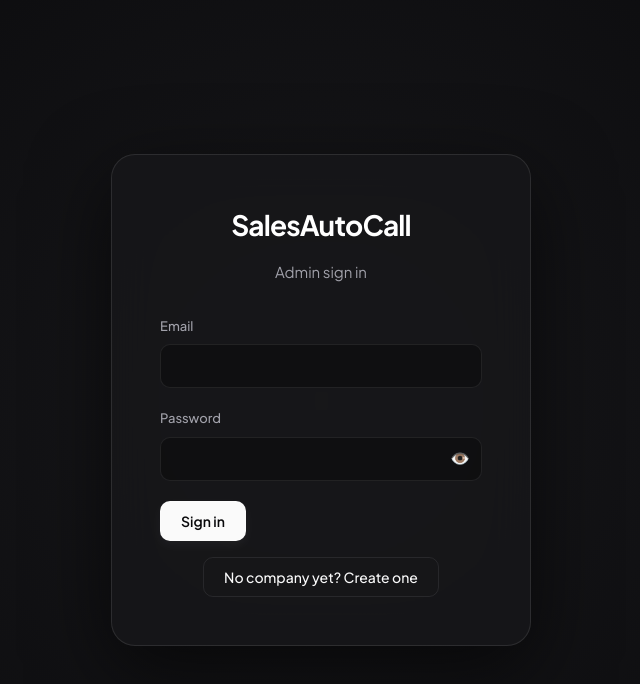
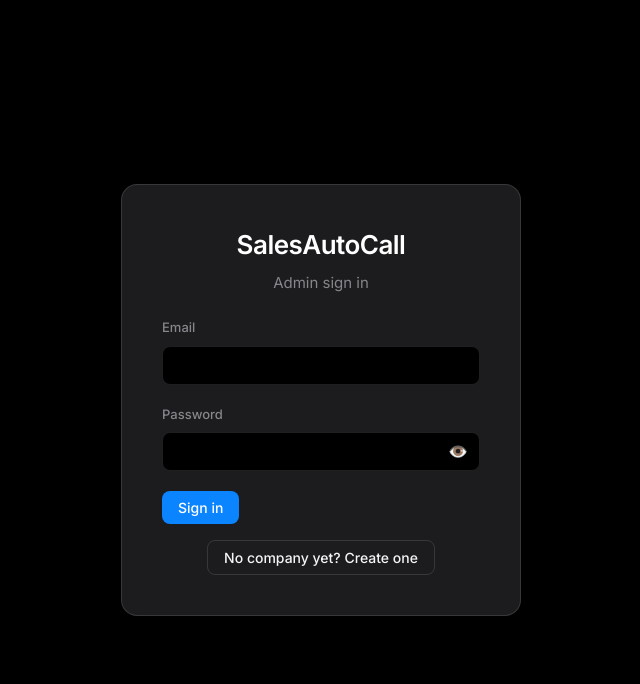
Before and after one commit to fadoomotivation-pixel/Android-auto-call, a Next.js app in the folder admin/: page /login in a window 1280 px wide. Shown: the top 684 px of the page, without its empty margins (319-959 px from the left). Built offline with nearby package versions, Linux system fonts and the light colour scheme.

Commit message:
Refine design system to Apple Pro Dark Mode aesthetics

```diff
--- a/admin/app/globals.css
+++ b/admin/app/globals.css
@@ -1,27 +1,28 @@
-@import url('https://fonts.googleapis.com/css2?family=Plus+Jakarta+Sans:wght@300;400;500;600;700&display=swap');
+@import url('https://fonts.googleapis.com/css2?family=Inter:wght@400;500;600;700&display=swap');
 
 @tailwind components;
 @tailwind utilities;
 
 :root {
-  --bg: #09090b; /* Very dark zinc */
-  --panel: rgba(24, 24, 27, 0.65); /* Translucent zinc-900 */
-  --panel-hover: rgba(39, 39, 42, 0.8);
-  --panel-2: rgba(39, 39, 42, 0.5);
-  --border: rgba(255, 255, 255, 0.08);
-  --border-focus: rgba(16, 185, 129, 0.4);
-  --text: #fafafa;
-  --muted: #a1a1aa;
-  --accent: #10b981; /* Emerald 500 */
-  --accent-hover: #059669; /* Emerald 600 */
-  --accent-glow: rgba(16, 185, 129, 0.15);
+  /* Apple Pro Dark Mode Palette */
+  --bg: #000000;
+  --panel: #1C1C1E;
+  --panel-hover: #2C2C2E;
+  --panel-2: #2C2C2E;
+  --border: rgba(255, 255, 255, 0.12);
+  --border-focus: #0A84FF;
+  --text: #F5F5F7;
+  --muted: #86868B;
+  --accent: #0A84FF;
+  --accent-hover: #0070E0;
+  --accent-glow: rgba(10, 132, 255, 0.15);
 
-  --good: #10b981;
-  --warn: #f59e0b;
-  --bad: #ef4444;
+  --good: #30D158; /* iOS Dark Green */
+  --warn: #FF9F0A; /* iOS Dark Orange */
+  --bad: #FF453A; /* iOS Dark Red */
 
-  --shadow-float: 0 8px 32px rgba(0, 0, 0, 0.4);
-  --shadow-glow: 0 0 24px var(--accent-glow);
+  --shadow-float: 0 16px 40px rgba(0, 0, 0, 0.8);
+  --shadow-glow: none;
 }
 
 * { box-sizing: border-box; }
@@ -30,17 +31,15 @@ html, body {
   margin: 0;
   padding: 0;
   background: var(--bg);
-  background-image: radial-gradient(ellipse at 50% -20%, rgba(16, 185, 129, 0.05) 0%, transparent 50%),
-                    radial-gradient(ellipse at bottom, #18181b, #09090b 80%);
-  background-attachment: fixed;
   color: var(--text);
-  font-family: 'Plus Jakarta Sans', -apple-system, BlinkMacSystemFont, "Segoe UI", Roboto, sans-serif;
+  font-family: 'Inter', -apple-system, BlinkMacSystemFont, "Segoe UI", Roboto, sans-serif;
   font-size: 14px;
-  line-height: 1.6;
+  line-height: 1.5;
   -webkit-font-smoothing: antialiased;
+  -moz-osx-font-smoothing: grayscale;
 }
 
-a { color: var(--text); text-decoration: none; transition: all 0.2s cubic-bezier(0.4, 0, 0.2, 1); }
+a { color: var(--text); text-decoration: none; transition: color 0.2s ease; }
 a:hover { color: var(--accent); }
 
 /* --- App Layout --- */
@@ -48,73 +47,57 @@ a:hover { color: var(--accent); }
 
 .sidebar {
   width: 260px;
-  background: rgba(9, 9, 11, 0.8);
-  backdrop-filter: blur(20px);
-  -webkit-backdrop-filter: blur(20px);
+  background: rgba(28, 28, 30, 0.75);
+  backdrop-filter: blur(40px);
+  -webkit-backdrop-filter: blur(40px);
   border-right: 1px solid var(--border);
   padding: 24px 16px;
   display: flex;
   flex-direction: column;
   gap: 4px;
   z-index: 10;
-  box-shadow: 1px 0 24px rgba(0, 0, 0, 0.2);
 }
-.sidebar h1 { font-size: 16px; margin: 0 0 32px 12px; font-weight: 700; color: #fff; letter-spacing: 0.01em; display: flex; align-items: center; gap: 8px;}
+.sidebar h1 { font-size: 16px; margin: 0 0 32px 12px; font-weight: 700; color: #fff; letter-spacing: -0.01em; display: flex; align-items: center; gap: 8px;}
 .sidebar a {
   color: var(--muted);
-  padding: 10px 16px;
-  border-radius: 10px;
+  padding: 8px 12px;
+  border-radius: 8px;
   display: block;
   font-weight: 500;
   font-size: 14px;
   transition: all 0.2s ease;
   border: 1px solid transparent;
 }
-.sidebar a:hover { background: rgba(255, 255, 255, 0.03); color: var(--text); }
+.sidebar a:hover { background: rgba(255, 255, 255, 0.05); color: var(--text); }
 .sidebar a.active {
-  background: linear-gradient(90deg, rgba(16, 185, 129, 0.1) 0%, transparent 100%);
-  color: var(--text);
-  border-left: 2px solid var(--accent);
-  border-radius: 4px 10px 10px 4px;
+  background: var(--accent);
+  color: #fff;
   font-weight: 600;
 }
 .sidebar .spacer { flex: 1; }
 
 .main { flex: 1; padding: 40px 48px; max-width: 1400px; margin: 0 auto; width: 100%; position: relative; z-index: 1; }
-.main h2 { margin: 0 0 8px; font-size: 28px; font-weight: 600; letter-spacing: -0.03em; color: #fff; }
+.main h2 { margin: 0 0 6px; font-size: 28px; font-weight: 700; letter-spacing: -0.03em; color: #fff; }
 .subtitle { color: var(--muted); margin: 0 0 32px; font-size: 15px; font-weight: 400; }
 
 /* --- Bento Grid / Cards --- */
-.cards { display: grid; grid-template-columns: repeat(auto-fit, minmax(220px, 1fr)); gap: 20px; margin-bottom: 32px; }
+.cards { display: grid; grid-template-columns: repeat(auto-fit, minmax(220px, 1fr)); gap: 16px; margin-bottom: 32px; }
 .card {
   background: var(--panel);
-  backdrop-filter: blur(12px);
-  -webkit-backdrop-filter: blur(12px);
   border: 1px solid var(--border);
-  border-radius: 16px;
-  padding: 24px;
-  box-shadow: 0 4px 12px rgba(0, 0, 0, 0.1);
-  transition: all 0.3s cubic-bezier(0.4, 0, 0.2, 1);
+  border-radius: 12px;
+  padding: 20px;
+  box-shadow: 0 4px 12px rgba(0, 0, 0, 0.4);
+  transition: all 0.2s ease;
   position: relative;
   overflow: hidden;
 }
-.card::before {
-  content: "";
-  position: absolute;
-  top: 0; left: 0; right: 0; height: 1px;
-  background: linear-gradient(90deg, transparent, rgba(255,255,255,0.1), transparent);
-  opacity: 0; transition: opacity 0.3s ease;
+.card:hover {
+  border-color: rgba(255,255,255,0.2);
 }
-.card:hover {
-  transform: translateY(-2px);
-  box-shadow: var(--shadow-float);
-  border-color: rgba(255,255,255,0.15);
-  background: var(--panel-hover);
-}
-.card:hover::before { opacity: 1; }
 
-.card .label { color: var(--muted); font-size: 12px; font-weight: 600; text-transform: uppercase; letter-spacing: 0.05em; margin-bottom: 8px; }
-.card .value { font-size: 36px; font-weight: 700; color: #fff; letter-spacing: -0.04em; line-height: 1; }
+.card .label { color: var(--muted); font-size: 13px; font-weight: 500; margin-bottom: 4px; }
+.card .value { font-size: 32px; font-weight: 700; color: #fff; letter-spacing: -0.03em; line-height: 1; }
 
 /* --- Tables --- */
 table {
@@ -122,84 +105,76 @@ table {
   border-collapse: separate;
   border-spacing: 0;
   background: var(--panel);
-  backdrop-filter: blur(12px);
-  border-radius: 16px;
+  border-radius: 12px;
   border: 1px solid var(--border);
   overflow: hidden;
-  box-shadow: 0 4px 20px rgba(0, 0, 0, 0.2);
 }
-th, td { text-align: left; padding: 16px 24px; border-bottom: 1px solid rgba(255, 255, 255, 0.04); font-size: 14px; }
-th { color: var(--muted); font-weight: 600; font-size: 12px; text-transform: uppercase; letter-spacing: 0.05em; background: rgba(0, 0, 0, 0.2); border-bottom: 1px solid rgba(255, 255, 255, 0.08); }
+th, td { text-align: left; padding: 14px 20px; border-bottom: 1px solid var(--border); font-size: 14px; }
+th { color: var(--muted); font-weight: 500; font-size: 13px; background: rgba(0, 0, 0, 0.2); border-bottom: 1px solid var(--border); }
 tr:last-child td { border-bottom: none; }
-tr:hover td { background: rgba(255, 255, 255, 0.03); }
-.hover-row:hover { background: rgba(255, 255, 255, 0.05) !important; box-shadow: inset 2px 0 0 var(--accent); }
+.hover-row { transition: background 0.15s ease; }
+.hover-row:hover { background: rgba(255, 255, 255, 0.04) !important; }
 
 /* --- Buttons & Inputs --- */
 .field { margin-bottom: 20px; }
 .field label { display: block; font-size: 13px; font-weight: 500; color: var(--muted); margin-bottom: 8px; }
 .field input, .field select, .field textarea, input, select, textarea {
-  width: 100%; padding: 12px 16px; border-radius: 10px; font-family: inherit; font-size: 14px;
-  border: 1px solid var(--border); background: rgba(0, 0, 0, 0.3); color: var(--text);
-  transition: all 0.2s cubic-bezier(0.4, 0, 0.2, 1);
+  width: 100%; padding: 10px 14px; border-radius: 8px; font-family: inherit; font-size: 14px;
+  border: 1px solid var(--border); background: #000000; color: var(--text);
+  transition: all 0.2s ease;
   outline: none;
 }
 .field input:focus, .field select:focus, .field textarea:focus, input:focus, select:focus, textarea:focus {
   border-color: var(--accent);
-  background: rgba(0, 0, 0, 0.5);
-  box-shadow: 0 0 0 3px rgba(16, 185, 129, 0.15);
+  box-shadow: 0 0 0 3px rgba(10, 132, 255, 0.25);
 }
 
 button.primary {
-  padding: 10px 20px; border: 1px solid rgba(255,255,255,0.1); border-radius: 10px; font-family: inherit;
-  background: var(--text); color: #09090b; font-weight: 600; cursor: pointer; font-size: 14px;
-  transition: all 0.2s cubic-bezier(0.4, 0, 0.2, 1);
-  box-shadow: 0 4px 12px rgba(255,255,255,0.05);
+  padding: 8px 16px; border: none; border-radius: 8px; font-family: inherit;
+  background: var(--accent); color: #FFFFFF; font-weight: 500; cursor: pointer; font-size: 14px;
+  transition: all 0.2s ease;
   display: inline-flex; align-items: center; justify-content: center; gap: 8px;
 }
 button.primary:hover:not(:disabled) {
-  transform: translateY(-1px);
-  background: #fff;
-  box-shadow: 0 6px 16px rgba(255,255,255,0.1);
+  background: var(--accent-hover);
 }
-button.primary:active:not(:disabled) { transform: translateY(1px); }
+button.primary:active:not(:disabled) { transform: scale(0.98); }
 button.primary:disabled { opacity: 0.5; cursor: not-allowed; }
 
 button.link {
-  background: transparent; border: 1px solid var(--border); border-radius: 10px;
+  background: transparent; border: 1px solid var(--border); border-radius: 8px;
   color: var(--text); cursor: pointer; font-weight: 500; font-family: inherit;
-  padding: 10px 20px; font-size: 14px; transition: all 0.2s ease;
+  padding: 8px 16px; font-size: 14px; transition: all 0.2s ease;
 }
-button.link:hover:not(:disabled) { background: rgba(255, 255, 255, 0.05); border-color: rgba(255, 255, 255, 0.2); }
+button.link:hover:not(:disabled) { background: rgba(255, 255, 255, 0.08); }
 button.link:disabled { opacity: 0.5; cursor: not-allowed; }
 
 /* Status Badges */
-.badge { padding: 4px 12px; border-radius: 999px; font-size: 12px; font-weight: 600; display: inline-flex; align-items: center; justify-content: center; border: 1px solid transparent; letter-spacing: 0.02em; }
-.badge.connected, .badge.interested { background: rgba(16, 185, 129, 0.1); color: var(--good); border-color: rgba(16, 185, 129, 0.2); box-shadow: 0 0 12px rgba(16, 185, 129, 0.1); }
-.badge.no_answer, .badge.busy, .badge.callback { background: rgba(245, 158, 11, 0.1); color: var(--warn); border-color: rgba(245, 158, 11, 0.2); }
-.badge.failed, .badge.rejected, .badge.not_interested, .badge.dnc { background: rgba(239, 68, 68, 0.1); color: var(--bad); border-color: rgba(239, 68, 68, 0.2); }
-.badge.new, .badge.queued, .badge.called { background: rgba(255, 255, 255, 0.05); color: var(--muted); border-color: rgba(255, 255, 255, 0.1); }
+.badge { padding: 3px 10px; border-radius: 6px; font-size: 12px; font-weight: 500; display: inline-flex; align-items: center; justify-content: center; border: 1px solid transparent; letter-spacing: 0.01em; }
+.badge.connected, .badge.interested { background: rgba(48, 209, 88, 0.15); color: var(--good); }
+.badge.no_answer, .badge.busy, .badge.callback { background: rgba(255, 159, 10, 0.15); color: var(--warn); }
+.badge.failed, .badge.rejected, .badge.not_interested, .badge.dnc { background: rgba(255, 69, 58, 0.15); color: var(--bad); }
+.badge.new, .badge.queued, .badge.called { background: rgba(255, 255, 255, 0.1); color: var(--text); }
 
 /* Feedback */
-.error { color: var(--bad); font-size: 13px; margin-top: 16px; padding: 12px 16px; background: rgba(239, 68, 68, 0.1); border-radius: 10px; border: 1px solid rgba(239, 68, 68, 0.2); display: flex; align-items: center; gap: 8px; }
-.empty { color: var(--muted); padding: 64px 32px; text-align: center; background: rgba(0,0,0,0.2); border: 1px dashed var(--border); border-radius: 16px; margin-top: 16px; font-size: 15px; }
+.error { color: var(--bad); font-size: 13px; margin-top: 16px; padding: 12px 16px; background: rgba(255, 69, 58, 0.1); border-radius: 8px; border: 1px solid rgba(255, 69, 58, 0.2); display: flex; align-items: center; gap: 8px; }
+.empty { color: var(--muted); padding: 48px 32px; text-align: center; font-size: 15px; }
 
 /* Login Box */
 .login-wrap {
   display: flex; min-height: 100vh; align-items: center; justify-content: center;
   background: var(--bg);
-  background-image: radial-gradient(circle at center, #18181b 0%, #09090b 100%);
 }
 .login-box {
-  background: rgba(24, 24, 27, 0.7);
-  backdrop-filter: blur(20px);
-  border: 1px solid rgba(255,255,255,0.1);
-  border-radius: 24px;
-  padding: 48px;
-  width: 420px;
-  box-shadow: 0 24px 80px rgba(0, 0, 0, 0.6);
+  background: var(--panel);
+  border: 1px solid var(--border);
+  border-radius: 16px;
+  padding: 40px;
+  width: 400px;
+  box-shadow: var(--shadow-float);
 }
-.login-box h1 { margin: 0 0 12px; font-size: 28px; font-weight: 700; color: #fff; letter-spacing: -0.03em; text-align: center; }
-.login-box p { color: var(--muted); margin: 0 0 32px; font-size: 15px; text-align: center; }
+.login-box h1 { margin: 0 0 8px; font-size: 26px; font-weight: 600; color: #fff; letter-spacing: -0.02em; text-align: center; }
+.login-box p { color: var(--muted); margin: 0 0 24px; font-size: 15px; text-align: center; }
 
 /* Mobile Utilities */
 .mobile-topbar { display: none; }
@@ -209,7 +184,7 @@ button.link:disabled { opacity: 0.5; cursor: not-allowed; }
   .app { flex-direction: column; }
   .mobile-topbar {
     display: flex; justify-content: space-between; align-items: center;
-    padding: 16px 24px; background: rgba(9, 9, 11, 0.8); backdrop-filter: blur(12px); border-bottom: 1px solid var(--border);
+    padding: 16px 24px; background: rgba(28, 28, 30, 0.8); backdrop-filter: blur(20px); border-bottom: 1px solid var(--border);
     position: sticky; top: 0; z-index: 20;
   }
   .sidebar {
@@ -223,9 +198,9 @@ button.link:disabled { opacity: 0.5; cursor: not-allowed; }
 
 /* Skeletons */
 .skeleton {
-  background: linear-gradient(90deg, rgba(255,255,255,0.03) 25%, rgba(255,255,255,0.08) 50%, rgba(255,255,255,0.03) 75%);
+  background: linear-gradient(90deg, rgba(255,255,255,0.04) 25%, rgba(255,255,255,0.08) 50%, rgba(255,255,255,0.04) 75%);
   background-size: 200% 100%;
-  animation: shimmer 2s infinite linear;
+  animation: shimmer 1.5s infinite linear;
   border-radius: 8px;
 }
 @keyframes shimmer {
@@ -234,27 +209,27 @@ button.link:disabled { opacity: 0.5; cursor: not-allowed; }
 }
 
 /* WhatsApp additions preserved roughly */
-.chat-container { display: flex; height: 600px; background: rgba(24, 24, 27, 0.8); backdrop-filter: blur(12px); border: 1px solid var(--border); border-radius: 16px; overflow: hidden; box-shadow: var(--shadow-float); }
-.chat-sidebar { width: 320px; border-right: 1px solid var(--border); display: flex; flex-direction: column; background: rgba(0,0,0,0.2); }
-.chat-sidebar-header { padding: 16px; border-bottom: 1px solid var(--border); font-weight: 600; font-size: 15px; color: #fff; letter-spacing: 0.02em; }
+.chat-container { display: flex; height: 600px; background: var(--panel); border: 1px solid var(--border); border-radius: 12px; overflow: hidden; box-shadow: 0 8px 30px rgba(0,0,0,0.5); }
+.chat-sidebar { width: 320px; border-right: 1px solid var(--border); display: flex; flex-direction: column; background: var(--bg); }
+.chat-sidebar-header { padding: 16px; border-bottom: 1px solid var(--border); font-weight: 600; font-size: 15px; color: #fff; }
 .chat-list { flex: 1; overflow-y: auto; }
-.chat-item { padding: 16px; border-bottom: 1px solid rgba(255,255,255,0.03); cursor: pointer; transition: background 0.2s; display: flex; flex-direction: column; gap: 4px; }
-.chat-item:hover { background: rgba(255,255,255,0.03); }
-.chat-item.active { background: rgba(16, 185, 129, 0.1); border-left: 3px solid var(--accent); }
-.chat-item-name { font-weight: 600; font-size: 14px; color: #fff; }
-.chat-item-preview { font-size: 13px; color: var(--muted); white-space: nowrap; overflow: hidden; text-overflow: ellipsis; }
+.chat-item { padding: 12px 16px; border-bottom: 1px solid var(--border); cursor: pointer; transition: background 0.2s; display: flex; flex-direction: column; gap: 4px; }
+.chat-item:hover { background: rgba(255,255,255,0.04); }
+.chat-item.active { background: var(--accent); color: #fff; }
+.chat-item-name { font-weight: 600; font-size: 14px; color: inherit; }
+.chat-item-preview { font-size: 13px; color: rgba(255,255,255,0.7); white-space: nowrap; overflow: hidden; text-overflow: ellipsis; }
 
-.chat-thread { flex: 1; display: flex; flex-direction: column; background-color: rgba(9, 9, 11, 0.95); }
-.chat-header { padding: 16px 20px; background: rgba(0,0,0,0.4); border-bottom: 1px solid var(--border); display: flex; align-items: center; justify-content: space-between; }
+.chat-thread { flex: 1; display: flex; flex-direction: column; background-color: var(--bg); }
+.chat-header { padding: 16px 20px; background: var(--panel); border-bottom: 1px solid var(--border); display: flex; align-items: center; justify-content: space-between; }
 .chat-messages { flex: 1; padding: 20px; overflow-y: auto; display: flex; flex-direction: column; gap: 12px; }
-.msg-bubble { max-width: 75%; padding: 10px 14px; border-radius: 12px; font-size: 14px; line-height: 1.4; position: relative; box-shadow: 0 2px 8px rgba(0,0,0,0.2); }
-.msg-bubble.in { align-self: flex-start; background: rgba(255,255,255,0.1); color: #fff; border-bottom-left-radius: 4px; border: 1px solid rgba(255,255,255,0.05); }
+.msg-bubble { max-width: 75%; padding: 10px 14px; border-radius: 12px; font-size: 14px; line-height: 1.4; position: relative; }
+.msg-bubble.in { align-self: flex-start; background: var(--panel); color: #fff; border-bottom-left-radius: 4px; border: 1px solid var(--border); }
 .msg-bubble.out { align-self: flex-end; background: var(--accent); color: #fff; border-bottom-right-radius: 4px; }
 .msg-time { font-size: 11px; color: rgba(255,255,255,0.5); margin-top: 4px; text-align: right; display: block; }
-.chat-input-area { padding: 16px; background: rgba(0,0,0,0.4); border-top: 1px solid var(--border); display: flex; gap: 12px; align-items: flex-end; }
-.chat-input { flex: 1; background: rgba(255,255,255,0.05); border: 1px solid rgba(255,255,255,0.1); border-radius: 20px; padding: 12px 16px; color: #fff; font-family: inherit; font-size: 14px; outline: none; resize: none; max-height: 120px; min-height: 44px; transition: border-color 0.2s; }
-.chat-input:focus { border-color: rgba(16, 185, 129, 0.5); background: rgba(255,255,255,0.08); }
-.chat-send-btn { background: var(--accent); color: #000; border: none; border-radius: 50%; width: 44px; height: 44px; display: flex; align-items: center; justify-content: center; cursor: pointer; flex-shrink: 0; transition: transform 0.2s, filter 0.2s; box-shadow: 0 4px 12px rgba(16, 185, 129, 0.3); }
-.chat-send-btn:hover { transform: scale(1.05); filter: brightness(1.1); }
-.chat-send-btn:disabled { opacity: 0.5; cursor: not-allowed; transform: none; filter: none; }
+.chat-input-area { padding: 16px; background: var(--panel); border-top: 1px solid var(--border); display: flex; gap: 12px; align-items: flex-end; }
+.chat-input { flex: 1; background: var(--bg); border: 1px solid var(--border); border-radius: 20px; padding: 12px 16px; color: #fff; font-family: inherit; font-size: 14px; outline: none; resize: none; max-height: 120px; min-height: 44px; transition: border-color 0.2s; }
+.chat-input:focus { border-color: var(--accent); }
+.chat-send-btn { background: var(--accent); color: #fff; border: none; border-radius: 50%; width: 44px; height: 44px; display: flex; align-items: center; justify-content: center; cursor: pointer; flex-shrink: 0; transition: transform 0.2s; }
+.chat-send-btn:hover { transform: scale(1.05); }
+.chat-send-btn:disabled { opacity: 0.5; cursor: not-allowed; transform: none; }
 .chat-send-icon { width: 20px; height: 20px; fill: currentColor; margin-left: 2px; }
```
